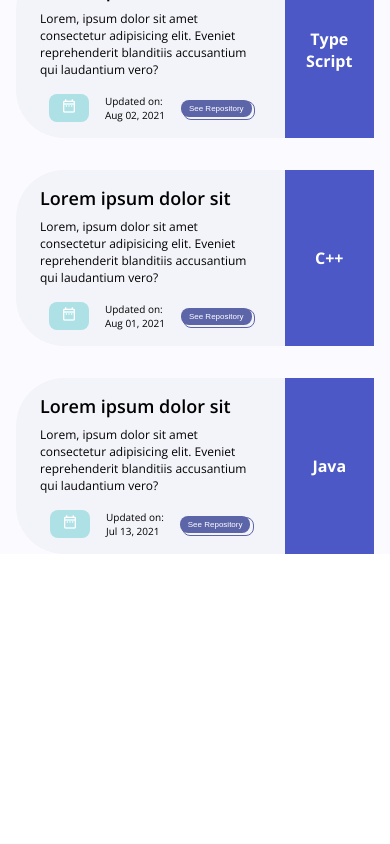
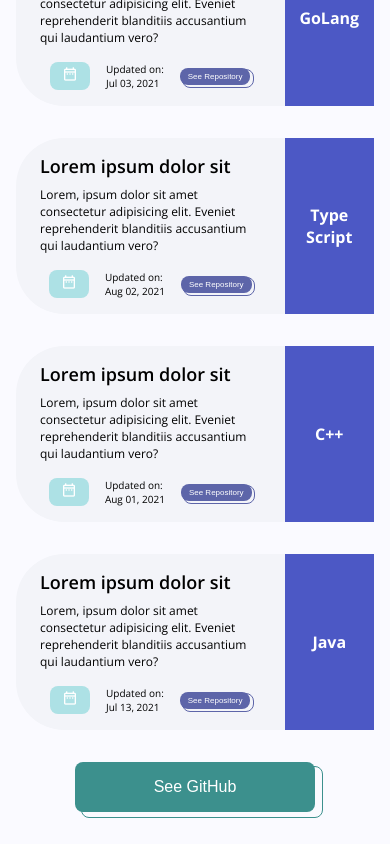
Before and after one commit to DavidBuzatu-Marian/DavidBuzatu_Portfolio_V2, a React (Create React App) app: page / in a window 390 px wide. Shown: the part 4324-5168 px from the top of the page. Before the commit the page ends 4878 px from the top, so only its background shows below. Built offline with nearby package versions, Linux system fonts and the light colour scheme.

Commit message:
Fixed responsiveness and added button hover color

```diff
--- a/src/components/landing_project/ProjectLanding.js
+++ b/src/components/landing_project/ProjectLanding.js
@@ -49,6 +49,9 @@ const ProjectLanding = () => {
             <ProjectCard key={idx} project={project} />
           ))}
         </div>
+        <button className='btn btn-github btn-3d-hover'>
+          <p>See GitHub</p>
+        </button>
       </div>
     </div>
   );
--- a/src/style/buttons.scss
+++ b/src/style/buttons.scss
@@ -14,6 +14,7 @@
 
   &.btn-3d-hover {
     &:hover {
+      background-color: inherit;
       &::after {
         top: 0;
         left: 0;
@@ -40,18 +41,36 @@
     background-color: $primary-color;
     border-color: $primary-color;
     position: relative;
+    &:hover {
+      background-color: $dark-green-color;
+    }
   }
 
   &.btn-blogs {
     background-color: $secondary-color;
     border-color: $secondary-color;
     position: relative;
+    &:hover {
+      background-color: $light-green-color;
+    }
   }
 
   &.btn-project {
     background-color: $purple-color;
     border-color: $purple-color;
     position: relative;
+    &:hover {
+      color: $blue-color;
+    }
+  }
+
+  &.btn-github {
+    background-color: $primary-color;
+    border-color: $primary-color;
+    position: relative;
+    &:hover {
+      background-color: $dark-blue-background-color;
+    }
   }
 
   &.btn-menu {
--- a/src/style/home/landing_blog.scss
+++ b/src/style/home/landing_blog.scss
@@ -74,7 +74,7 @@
 
   .btn-blogs {
     margin-top: 1rem;
-    margin-bottom: 2rem;
+    margin-bottom: 6rem;
   }
 }
 
@@ -117,6 +117,9 @@
     .btn-blogs {
       margin-right: calc((100vw - 3 * 25rem) / 2);
       margin-top: 2rem;
+      p {
+        font-size: 1.5rem !important;
+      }
     }
   }
 }
--- a/src/style/home/landing_project.scss
+++ b/src/style/home/landing_project.scss
@@ -7,7 +7,7 @@
 
   h2 {
     color: #ffffff;
-    margin: 2rem 0;
+    margin: 6rem 0 5rem;
 
     img {
       width: 1.75rem;
@@ -20,6 +20,14 @@
     background-color: $white-background-color;
     border-top-left-radius: 3rem;
     display: flex;
+    flex-direction: column;
+
+    .btn-github {
+      padding: 1rem 2.5rem;
+      font-size: 1rem;
+      margin: 2rem auto;
+      min-width: 15rem;
+    }
   }
 
   &-list {
@@ -136,7 +144,7 @@
 @media (min-width: 1080px) {
   .container-projects {
     h2 {
-      margin: 3rem 0 2rem;
+      margin: 6rem 0;
     }
   }
   .container-projects-list {
@@ -163,6 +171,11 @@
       }
     }
   }
+  .btn-github {
+    p {
+      font-size: 1.5rem;
+    }
+  }
 }
 
 @media (min-width: 1200px) {
@@ -178,7 +191,13 @@
 @media (min-width: 1400px) {
   .container-projects-list {
     grid-template-columns: 1fr 1fr;
-
     padding-top: 3rem;
   }
+
+  .container-background {
+    .btn-github {
+      align-self: flex-end;
+      margin-right: calc((100vw - 2 * 40rem) / 2) !important;
+    }
+  }
 }
--- a/src/style/index.scss
+++ b/src/style/index.scss
@@ -14,6 +14,7 @@
 html,
 body {
   min-height: 100%;
+  background-color: $white-background-color;
 }
 
 body {
```
